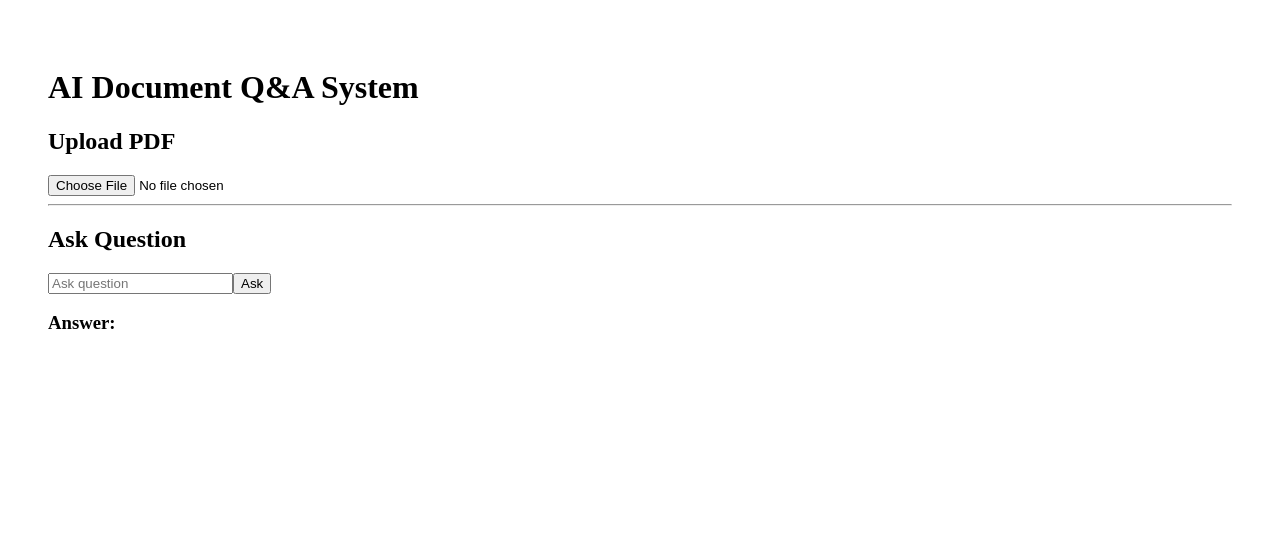
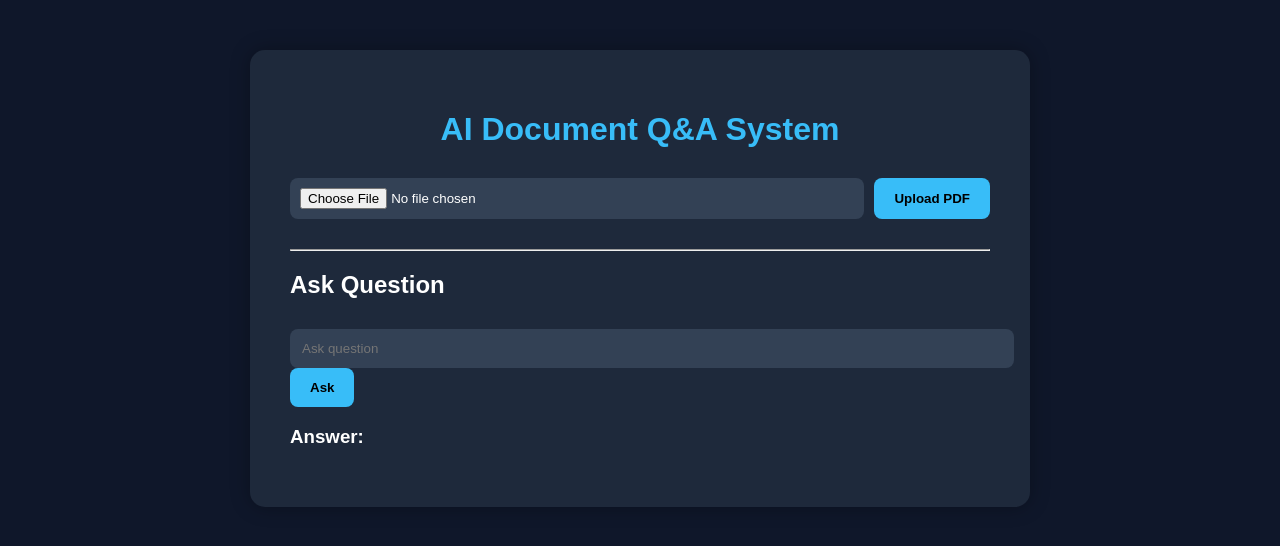
Before and after one commit to Dongala-Tejaswi/rag-document-Q-A, a React (Create React App) app in the folder frontend/: page / in a window 1280 px wide. Shown: the top 546 px of the page. Built offline with nearby package versions, Linux system fonts and the light colour scheme.

Commit message:
Fixed upload API and added UI

```diff
--- a/frontend/src/App.css
+++ b/frontend/src/App.css
@@ -1,38 +1,68 @@
-.App {
-  text-align: center;
-}
-
-.App-logo {
-  height: 40vmin;
-  pointer-events: none;
-}
-
-@media (prefers-reduced-motion: no-preference) {
-  .App-logo {
-    animation: App-logo-spin infinite 20s linear;
-  }
-}
-
-.App-header {
-  background-color: #282c34;
-  min-height: 100vh;
-  display: flex;
-  flex-direction: column;
-  align-items: center;
-  justify-content: center;
-  font-size: calc(10px + 2vmin);
+body {
+  margin: 0;
+  padding: 0;
+  background: #0f172a;
+  font-family: Arial, sans-serif;
   color: white;
 }
 
-.App-link {
-  color: #61dafb;
+.container {
+  width: 700px;
+  margin: 50px auto;
+  background: #1e293b;
+  padding: 40px;
+  border-radius: 15px;
+  box-shadow: 0px 0px 20px rgba(0,0,0,0.3);
 }
 
-@keyframes App-logo-spin {
-  from {
-    transform: rotate(0deg);
-  }
-  to {
-    transform: rotate(360deg);
-  }
+h1 {
+  text-align: center;
+  color: #38bdf8;
+  margin-bottom: 30px;
 }
+
+.upload-box {
+  display: flex;
+  gap: 10px;
+  margin-bottom: 30px;
+}
+
+input[type="file"] {
+  flex: 1;
+  padding: 10px;
+  background: #334155;
+  color: white;
+  border: none;
+  border-radius: 8px;
+}
+
+input[type="text"] {
+  width: 100%;
+  padding: 12px;
+  border-radius: 8px;
+  border: none;
+  background: #334155;
+  color: white;
+  margin-top: 10px;
+}
+
+button {
+  padding: 12px 20px;
+  background: #38bdf8;
+  color: black;
+  border: none;
+  border-radius: 8px;
+  cursor: pointer;
+  font-weight: bold;
+}
+
+button:hover {
+  background: #0ea5e9;
+}
+
+.answer-box {
+  margin-top: 20px;
+  background: #334155;
+  padding: 20px;
+  border-radius: 10px;
+}
--- a/frontend/src/App.js
+++ b/frontend/src/App.js
@@ -1,21 +1,17 @@
+import "./App.css";
 import Upload from "./Upload";
 import Chat from "./Chat";
 
 function App() {
-
   return (
-    <div style={{ padding: "40px" }}>
-
-      <h1>
-        AI Document Q&A System
-      </h1>
+    <div className="container">
+      <h1>AI Document Q&A System</h1>
 
       <Upload />
 
       <hr />
 
       <Chat />
-
     </div>
   );
 }
--- a/frontend/src/Upload.js
+++ b/frontend/src/Upload.js
@@ -1,41 +1,43 @@
+import React, { useState } from "react";
 import API from "./api";
 
 function Upload() {
+  const [file, setFile] = useState(null);
 
-  const uploadFile = async (e) => {
+  const uploadFile = async () => {
+    if (!file) {
+      alert("Please select PDF");
+      return;
+    }
 
     const formData = new FormData();
-
-    formData.append("file", e.target.files[0]);
+    formData.append("file", file);
 
     try {
+      await API.post("/upload", formData, {
+        headers: {
+          "Content-Type": "multipart/form-data",
+        },
+      });
 
-      const response = await API.post(
-        "/upload",
-        formData
-      );
-
-      alert(response.data.message);
-
+      alert("PDF uploaded successfully");
     } catch (error) {
-
-      console.log(error);
-
+      console.error(error);
       alert("Upload failed");
     }
   };
 
   return (
-    <div>
-
-      <h2>Upload PDF</h2>
-
+    <div className="upload-box">
       <input
         type="file"
         accept=".pdf"
-        onChange={uploadFile}
+        onChange={(e) => setFile(e.target.files[0])}
       />
 
+      <button onClick={uploadFile}>
+        Upload PDF
+      </button>
     </div>
   );
 }
```
Also changed, not shown: 1 other file (tests, documents, lock files or other folders).
